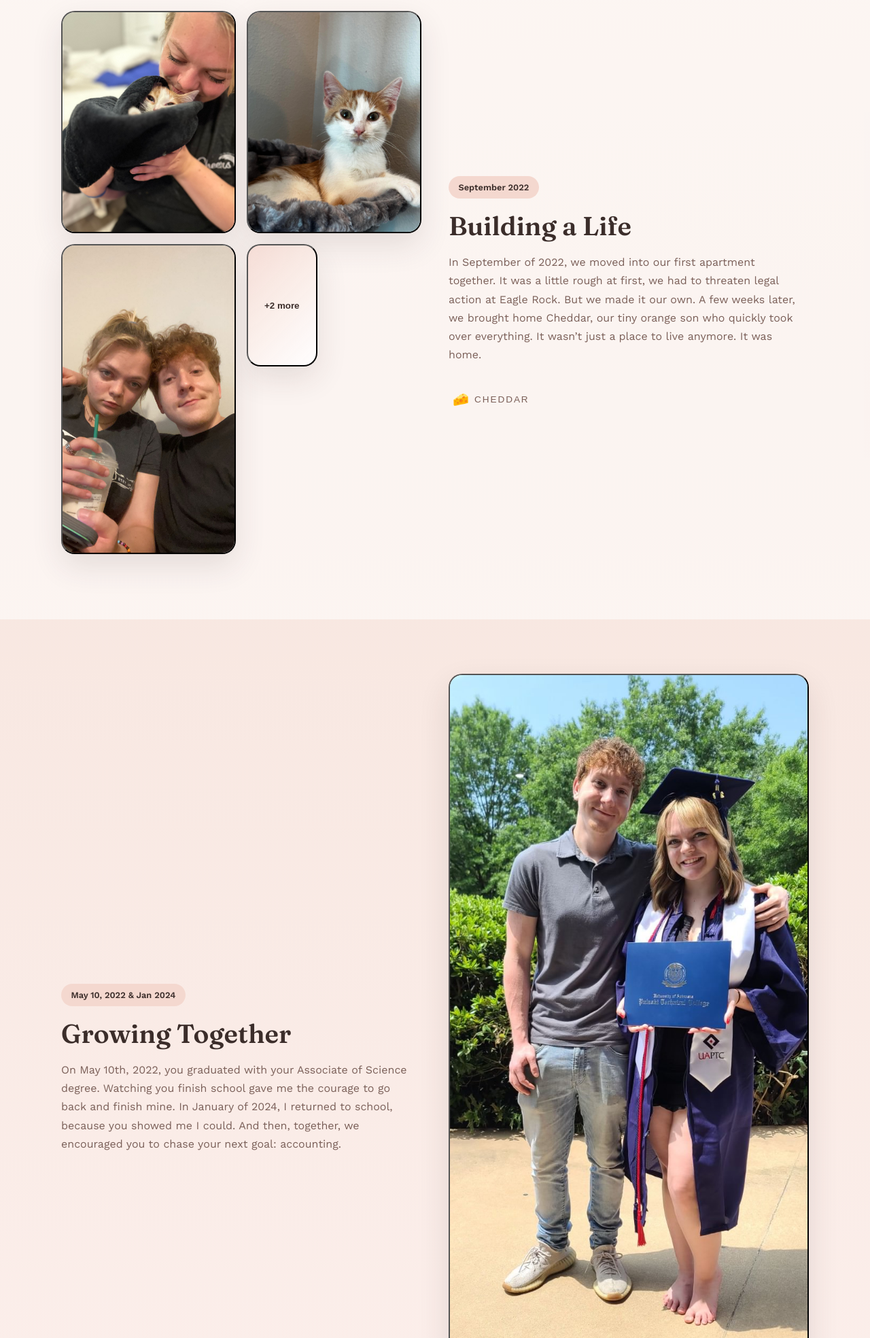
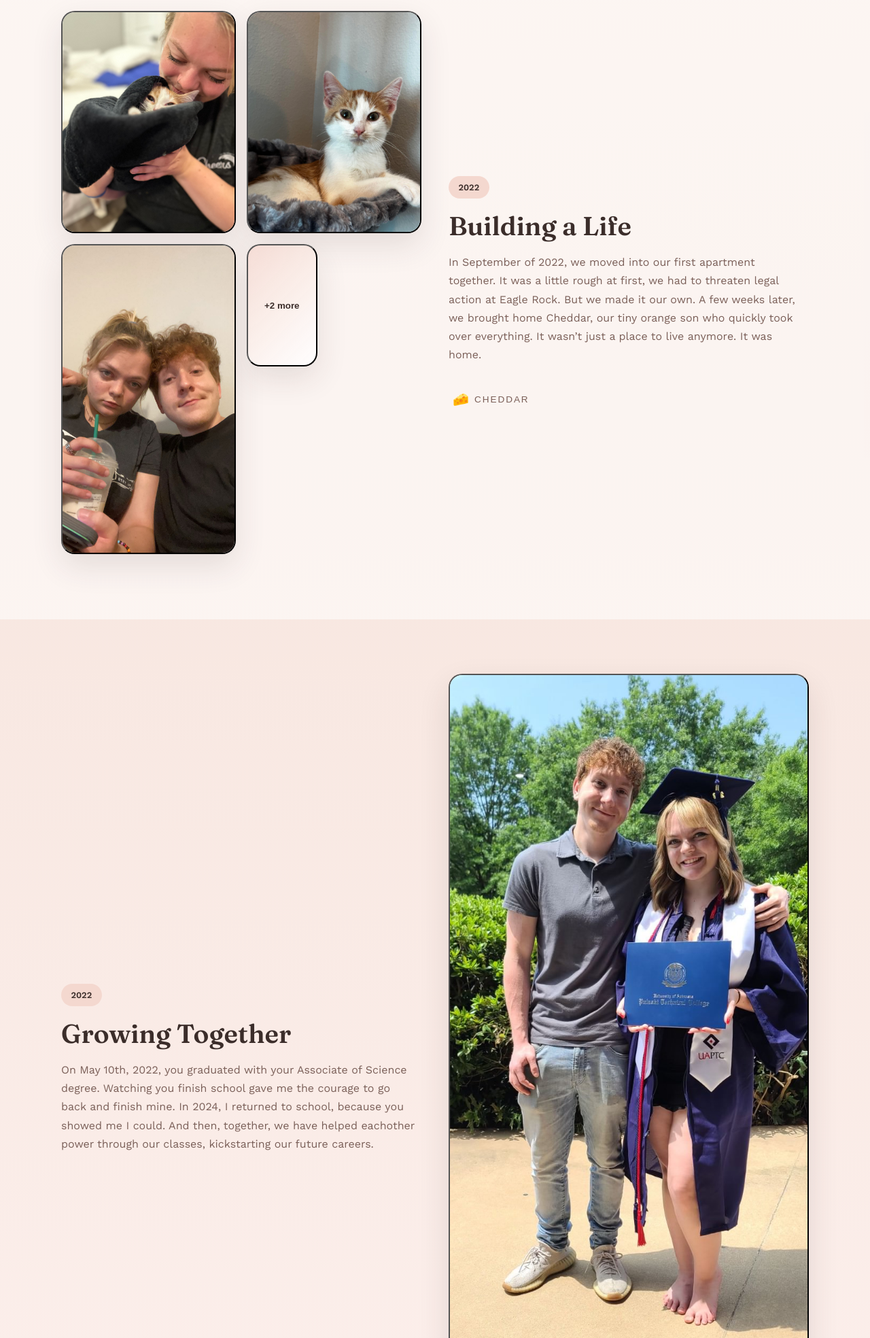
Before and after one commit to HUDMATT/OurLoveStory, a plain HTML site: page story.html in a window 1280 px wide. Shown: the part 2444-4412 px from the top of the page at 68% size. Drawn offline with nearby package versions, Linux system fonts and the light colour scheme.

Commit message:
Update date badges in story.html

```diff
--- a/story.html
+++ b/story.html
@@ -78,7 +78,7 @@
       <section id="chapter-4" class="section alt reveal">
         <div class="container split">
           <div class="text">
-            <p class="badge">September 2022</p>
+            <p class="badge">2022</p>
             <h2>Building a Life</h2>
             <p>
               In September of 2022, we moved into our first apartment together.
@@ -100,14 +100,14 @@
       <section id="chapter-5" class="section reveal">
         <div class="container split">
           <div class="text">
-            <p class="badge">May 10, 2022 &amp; Jan 2024</p>
+            <p class="badge">2022</p>
             <h2>Growing Together</h2>
             <p>
               On May 10th, 2022, you graduated with your Associate of Science degree.
               Watching you finish school gave me the courage to go back and finish
-              mine. In January of 2024, I returned to school, because you showed me
-              I could. And then, together, we encouraged you to chase your next goal:
-              accounting.
+              mine. In 2024, I returned to school, because you showed me
+              I could. And then, together, we have helped eachother power through our classes,
+              kickstarting our future careers.
             </p>
           </div>
           <div class="gallery" data-gallery="ch5"></div>
@@ -132,7 +132,7 @@
       <section id="chapter-7" class="section reveal">
         <div class="container split">
           <div class="text">
-            <p class="badge">Aug 2024 &amp; May 2025</p>
+            <p class="badge">2024</p>
             <h2>New Paths</h2>
             <p>
               In August of 2024, while going back to school, you landed your job
@@ -149,7 +149,7 @@
       <section id="chapter-8" class="section alt reveal">
         <div class="container split">
           <div class="text">
-            <p class="badge">Jan 1, 2024 &amp; July 2025</p>
+            <p class="badge">2024 &amp; 2025</p>
             <h2>A Real Dream</h2>
             <p>
               On New Year’s Day 2024, we upgraded to a rent house. And in July of
```
